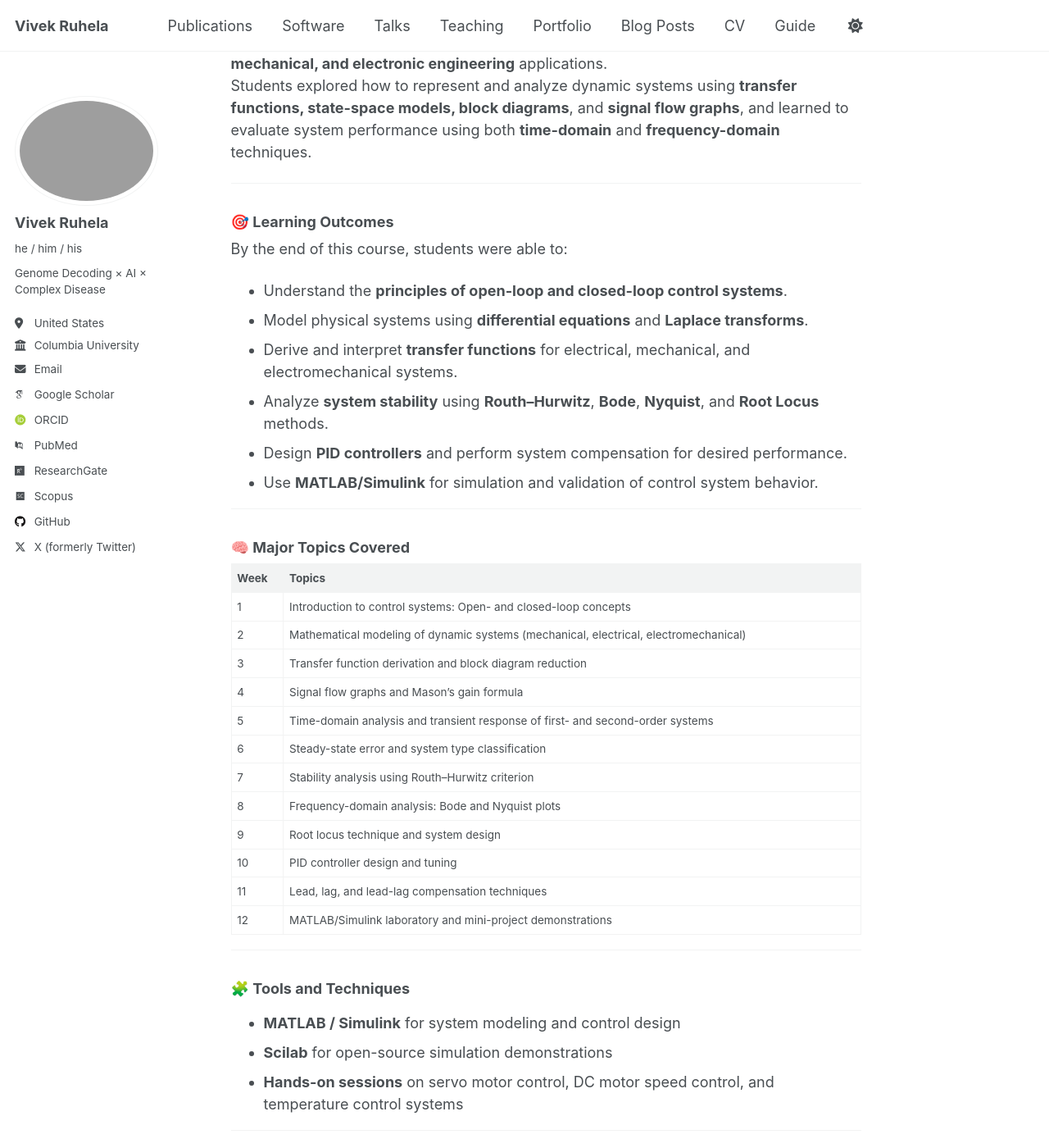
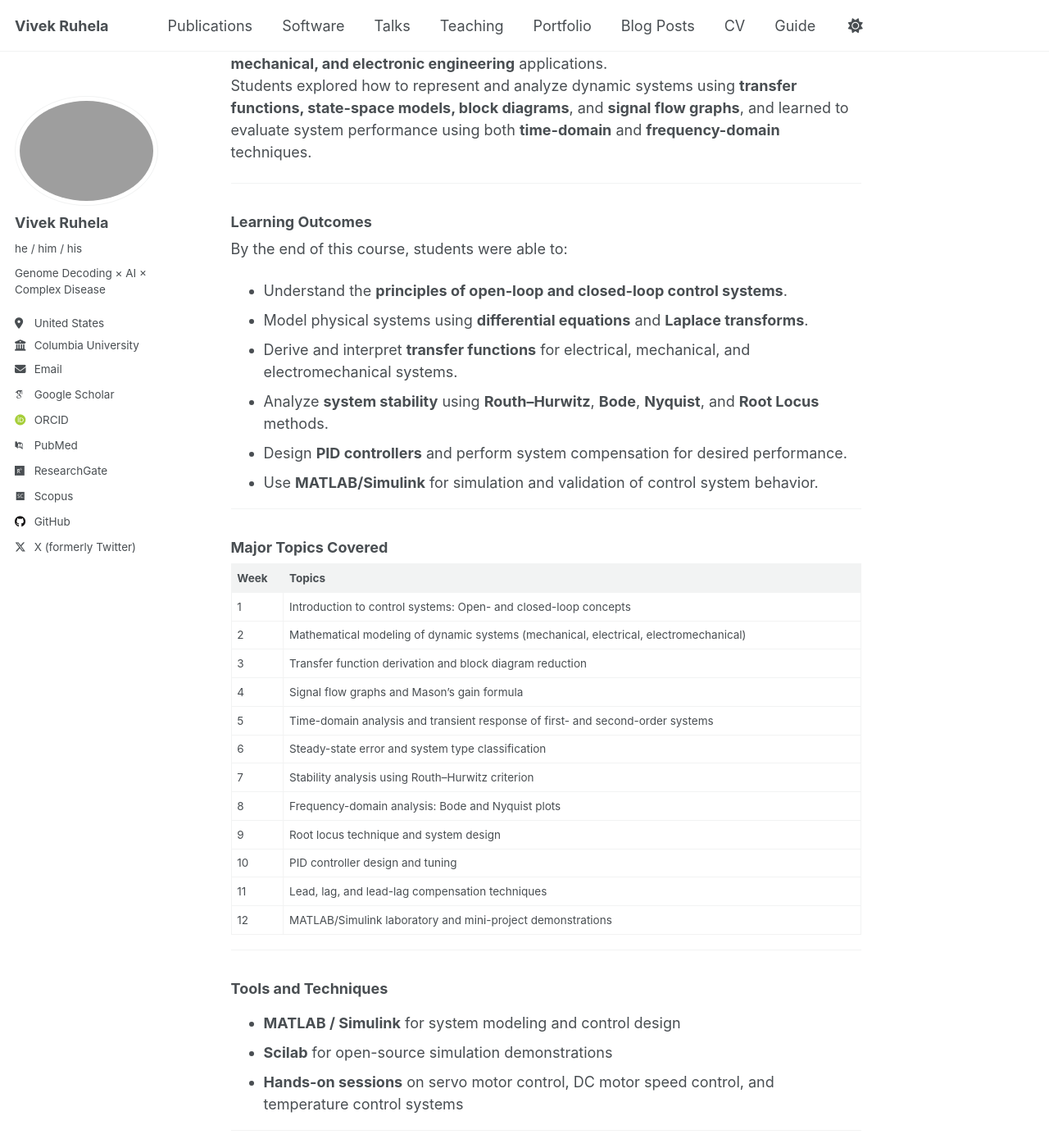
Before and after one commit to vivekruhela/vivekruhela.github.io, a Jekyll site: the page built from _teaching/2017-control-system.md, in a window 1280 px wide and 1400 px high, scrolled down 279 px. Shown: the whole window at 82% size. Built offline with Jekyll 4.4.1, drawn with Linux system fonts in a browser that asks for light colours; some web fonts are replaced; a script that is not in the unit is left out; some of the changed text lies outside the part shown.

```diff
--- a/_teaching/2017-control-system.md
+++ b/_teaching/2017-control-system.md
@@ -8,14 +8,14 @@ date: 2014-01-01
 location: "Kanpur, India"
 ---
 
-### 📘 Course Overview
+### Course Overview
 
 This undergraduate course introduced the **fundamental concepts of Control Systems**, emphasizing analysis, modeling, and design of feedback systems used in **electrical, mechanical, and electronic engineering** applications.
 Students explored how to represent and analyze dynamic systems using **transfer functions, state-space models, block diagrams**, and **signal flow graphs**, and learned to evaluate system performance using both **time-domain** and **frequency-domain** techniques.
 
 ---
 
-### 🎯 Learning Outcomes
+### Learning Outcomes
 
 By the end of this course, students were able to:
 - Understand the **principles of open-loop and closed-loop control systems**.
@@ -27,7 +27,7 @@ By the end of this course, students were able to:
 
 ---
 
-### 🧠 Major Topics Covered
+### Major Topics Covered
 
 | Week | Topics |
 |------|---------|
@@ -46,7 +46,7 @@ By the end of this course, students were able to:
 
 ---
 
-### 🧩 Tools and Techniques
+### Tools and Techniques
 
 - **MATLAB / Simulink** for system modeling and control design
 - **Scilab** for open-source simulation demonstrations
@@ -54,7 +54,7 @@ By the end of this course, students were able to:
 
 ---
 
-### 🧑‍🏫 Teaching Highlights
+### Teaching Highlights
 
 - Designed and supervised **mini-projects** on real-time control applications.
 - Introduced simulation-based assignments to improve conceptual clarity.
```
